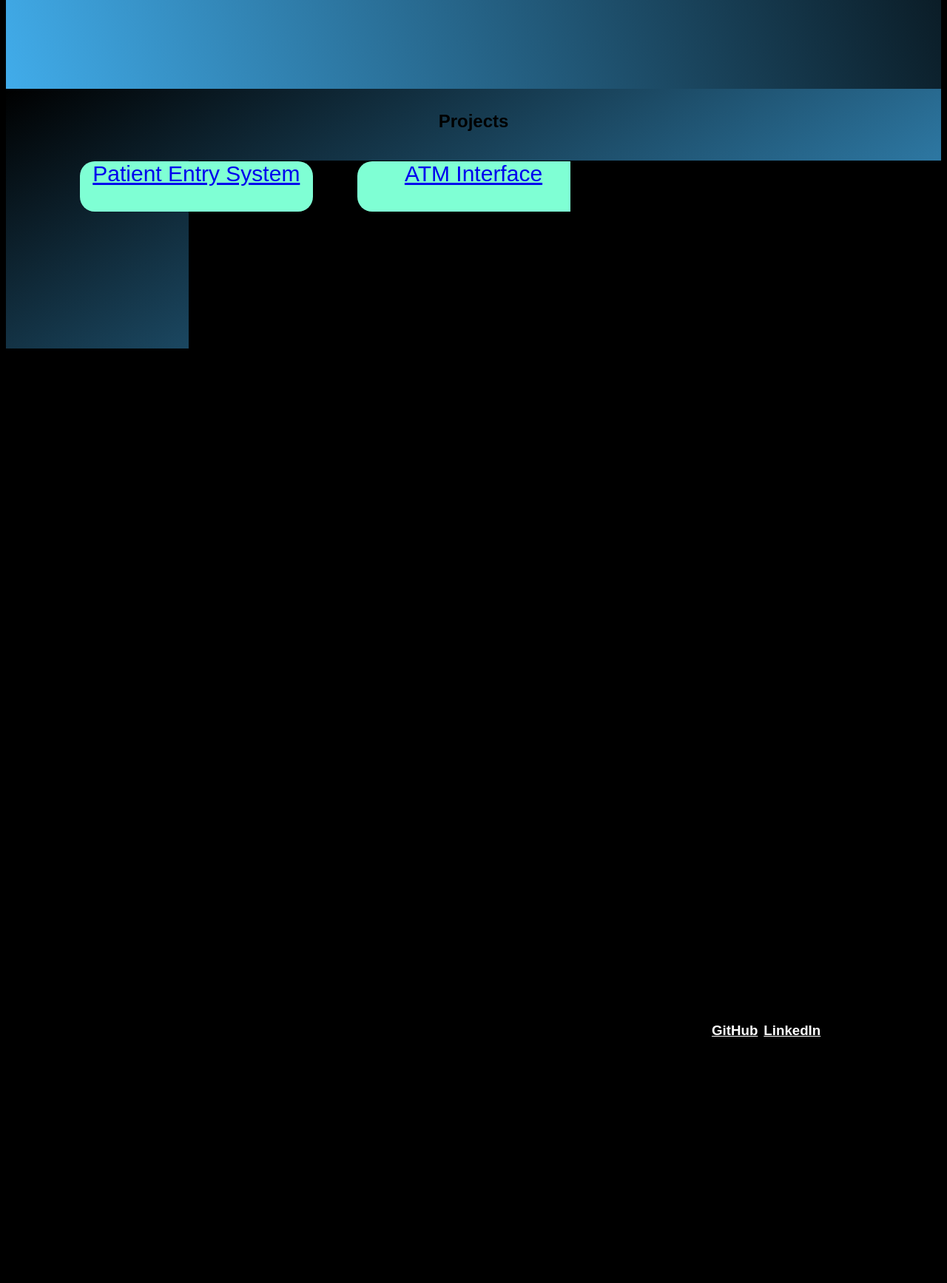
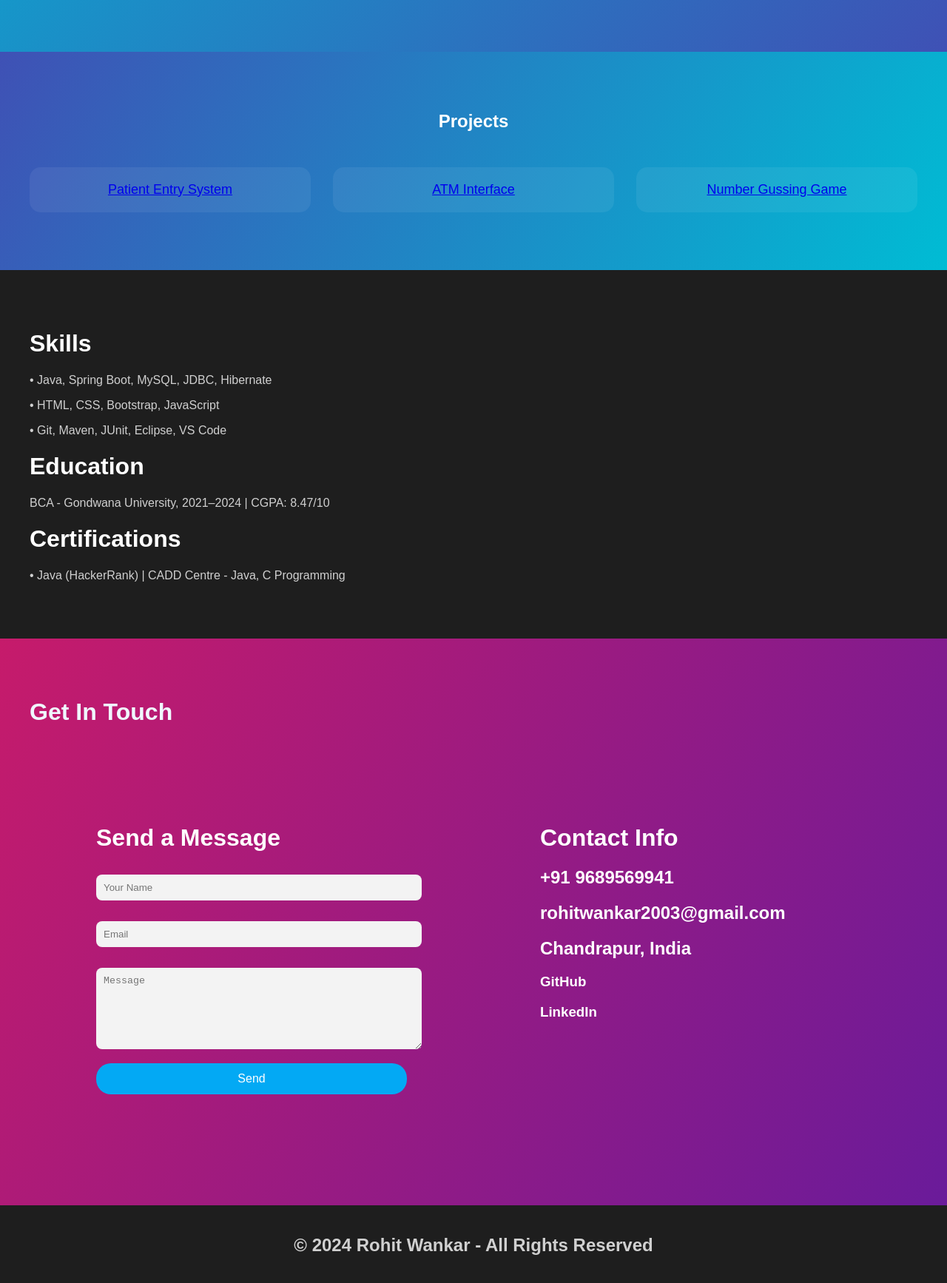
Before and after one commit to Rohit-1kar/supersimple, a plain HTML site: page index.html in a window 1280 px wide. Shown: the part 800-2534 px from the top of the page at 74% size. Before the commit the page ends 2414 px from the top, so only its background shows below. Drawn offline with Linux system fonts and the light colour scheme.

Commit message:
Update style.css

```diff
--- a/style.css
+++ b/style.css
@@ -1,165 +1,183 @@
-
-.nev{
-    position: sticky;
-    top: 0;
-    z-index: 100;
-    border: 1px solid black;
-    height: 70px;
-    background-color:black;
-    overflow: hidden;
-}
-.mrui{
-    float: inline-start;
-    margin-left: 20px;
-    color:white;
-}
-.home{
-    float: inline-end;
-    margin-right: 15px;
-    color:white;
-    cursor: pointer;
-
-
-}
-#na:hover {
-    color:red;
-    transform-origin: right;
-    transition-property: initial;
-    }
-.about{
-    float:right;
-    margin-right: 15px;
-    color:white;
-    cursor: pointer;
-
+body {
+  font-family: 'Poppins', sans-serif;
+  background-color: #121212;
+  margin: 0;
+  color: #ffffff;
 }
 
-.contact{
-    float: inline-end;
-    margin-right: 15px;
-    color:white;
-    cursor: pointer;
-}
-.service{
-    float: inline-end;
-    margin-right: 15px;
-    color:white;
-    cursor: pointer;
-}
-.Mainpart{
-    height: 1500px;
-    background-color: aqua;
-}
-.mainbutton{
-    font-size: 30px;
-    height: 50px;
-    border-radius: 25px;
-    background-color: rgb(79, 226, 199);
-    color: white;
-    border:5px solid rgb(30, 109, 193);
-    cursor: pointer;
-}
-.mainbutton:hover{
-    background-color: orangered;
-}
-.mainsecond:hover{
-    cursor: copy;
-    color: black;
-}
-.mainfirst{
-    display: block;
-    font-size: 60px;
-    margin-bottom: 0px;
-
-}
-.mainsecond{
-    margin-bottom: 0px;
-}
-#hero{
-    height: 100vh;
-    background: linear-gradient(250deg, #7b4cd700, #41acea);
-    color: white;
-    display: flex;
-    flex-direction: column;
-    align-items: center;
-    justify-content: center;
-    text-align: center;
-    padding: 20px;
+.nev {
+  position: sticky;
+  top: 0;
+  z-index: 100;
+  background: black;
+  height: 70px;
+  display: flex;
+  align-items: center;
+  padding: 0 10px;
+  justify-content: space-between;
 }
 
-.content1{
-    height: 450px;
-    /* margin-top: 20px; */
-    background-color: palegreen;
-    padding-top: 10px;
-    background: linear-gradient(150deg, #7b4cd700, #41acea);
+.nev a h2 {
+  margin: 0 15px;
+  color: white;
+  cursor: pointer;
+  transition: color 0.3s ease;
 }
-.confirst{
 
+#na:hover {
+  color: red;
 }
-.consecond{
-    display: grid;
-    grid-template-columns: repeat(auto-fit, minmax(250px, 1fr));
-    gap: 20px;
-    margin: 80px;
-    margin-top: 1px;
 
+.mrui {
+  font-size: 24px;
+  font-weight: bold;
+  color: #ffffff;
 }
-#m{
-    font-size: 30px;
-    border-radius: 20px;
-    margin: 20px;
-    text-align: center;
-    transition: transform 0.3s;
-    background-color:aquamarine;
-    color:blue;
+
+.Mainpart {
+  height: 100vh;
+  background: linear-gradient(135deg, #00bcd4, #3f51b5);
+  display: flex;
+  flex-direction: column;
+  justify-content: center;
+  align-items: center;
+  text-align: center;
+  color: white;
 }
-.content2{
-    height: 400px;
-    padding: 40px;
-    color: white;
-    background-color: black;
+
+.mainfirst {
+  font-size: 40px;
 }
-.content3{
-    height: 450px;
-    margin: 0px;
-    background: linear-gradient(370deg, #7b4cd700, #c61b6b);
 
+.mainsecond {
+  font-size: 50px;
+  font-weight: bold;
 }
-.lastbox{
-    height: 300px;
 
+.mainsecond:hover {
+  color: #ff5722;
+}
 
+.mainbutton {
+  font-size: 20px;
+  padding: 12px 24px;
+  border-radius: 25px;
+  background-color: #ff5722;
+  color: white;
+  border: none;
+  cursor: pointer;
+  margin-top: 20px;
+  transition: background-color 0.3s ease;
 }
-.lastone{
-    height: 300px;
-    width: 300px;
-    margin-right: 30px;
-    margin-left: 10px;
-    float: left;
+
+.mainbutton:hover {
+  background-color: #ff7043;
 }
-.lasttwo{
-    height: 300px;
-    width: 300px;
-    overflow: auto;
-    float: right;
-    margin-right: 10px;
+
+.content1 {
+  background: linear-gradient(120deg, #3f51b5, #00bcd4);
+  padding: 60px 40px;
+  color: white;
 }
-.btn{
-    width: 300px;
-    height: 40px;
-    background-color: greenyellow;
-    border-radius: 20px;
-    margin-top: 10px;
 
+.consecond {
+  display: grid;
+  grid-template-columns: repeat(auto-fit, minmax(250px, 1fr));
+  gap: 30px;
+  margin-top: 30px;
 }
-#s{
-    float: inline-start;
-    margin-right: 8px;
+
+#m {
+  background-color: #ffffff10;
+  color: #ffffff;
+  padding: 20px;
+  border-radius: 15px;
+  text-align: center;
+  font-size: 18px;
+  transition: transform 0.3s, background 0.3s;
 }
-.footer{
-    background-color: gray;
-    height: 55px;
-    margin:0px
 
+#m:hover {
+  background: #ffffff20;
+  transform: scale(1.05);
 }
+
+#s:hover {
+  background: #ffffff20;
+  transform: scale(1.05);
+  color: red;
+}
+.content2 {
+  background-color: #1e1e1e;
+  padding: 60px 40px;
+  color: #d0d0d0;
+}
+
+.content2 h1 {
+  color: #ffffff;
+}
+
+.content3 {
+  background: linear-gradient(120deg, #c61b6b, #6a1b9a);
+  padding: 60px 40px;
+  color: white;
+}
+
+.lastbox {
+  display: flex;
+  justify-content: space-between;
+  flex-wrap: wrap;
+}
+
+.lastone,
+.lasttwo {
+  flex: 1;
+  min-width: 280px;
+  margin: 90px;
+}
+
+input[type="text"],
+input[type="email"],
+textarea {
+  width: 100%;
+  padding: 10px;
+  margin-top: 10px;
+  background-color: #f3f3f3;
+  border: none;
+  border-radius: 8px;
+}
+
+.btn {
+  width: 100%;
+  padding: 12px;
+  margin-top: 15px;
+  background-color: #03a9f4;
+  color: white;
+  border: none;
+  border-radius: 20px;
+  font-size: 16px;
+  cursor: pointer;
+}
+
+.btn:hover {
+  background-color: #0288d1;
+}
+
+.social a {
+  text-decoration: none;
+  color: #ffffff;
+  margin-right: 15px;
+  font-weight: bold;
+  transition: color 0.3s;
+}
+
+.social a:hover {
+  color: #03a9f4;
+}
+
+.footer {
+  background-color: #1e1e1e;
+  color: #d0d0d0;
+  text-align: center;
+  padding: 20px 0;
+}
```
